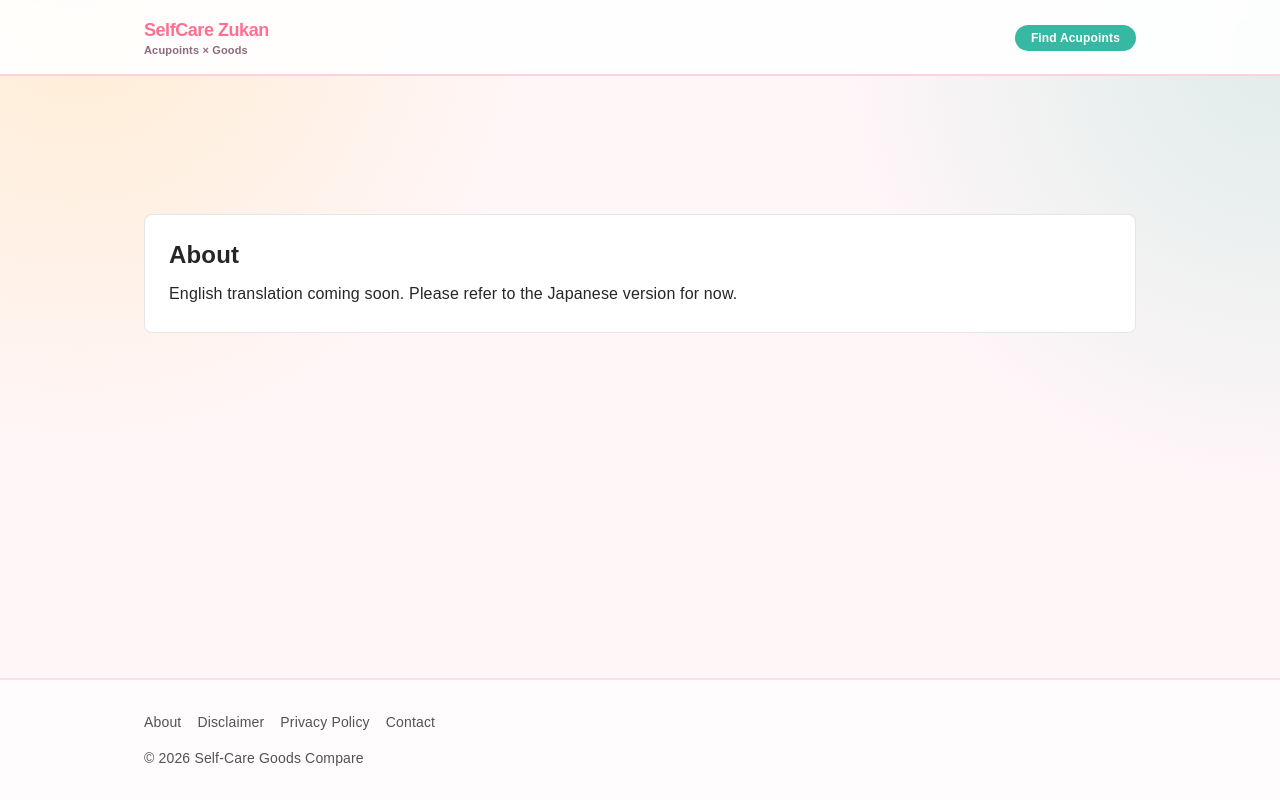
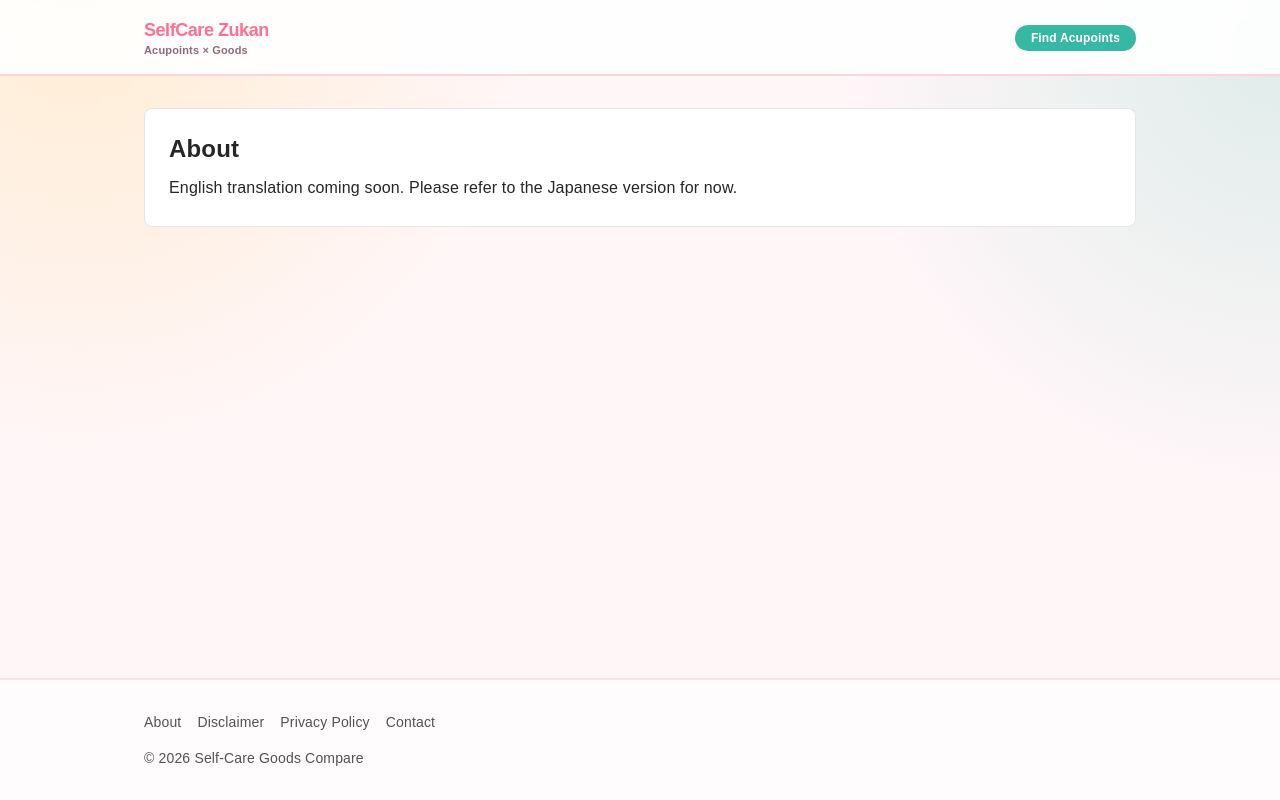
Before and after one commit to yukimaria9-cloud/selfcare-picks, a Next.js app: page /en/about in a window 1280 px wide. Built offline with nearby package versions, Linux system fonts and the light colour scheme.

Commit message:
Disable Admax again - confirmed to break page interactivity even isolated

```diff
--- a/src/app/[locale]/layout.tsx
+++ b/src/app/[locale]/layout.tsx
@@ -116,16 +116,17 @@ export default async function LocaleLayout({
           `}
         </Script>
         <Header locale={locale as Locale} />
-        {/* removeChildエラーの切り分け中: AdSense自動広告は引き続き無効化(上のhead参照)。
-            忍者Admax(Reactから切り離し済みの3枠、オーバーレイは除く)のみ復活させて検証中 */}
-        <AdPcHeader />
+        {/* 忍者Admax(3枠版でも)がReactのDOM管理と衝突し、ツボ検索のタグ操作が
+            効かなくなる不具合を確認したため、原因が解決するまで全面的に無効化中。
+            AdSense自動広告も同様に無効化中(上のhead参照) */}
+        {/* <AdPcHeader />
         <AdSpBanner />
-        <AdPcSideRail />
+        <AdPcSideRail /> */}
         <main className="mx-auto w-full max-w-5xl flex-1 px-4 py-8 pb-16 md:pb-8">
           {children}
         </main>
         <Footer locale={locale as Locale} />
-        <AdMaxLoader />
+        {/* <AdMaxLoader /> */}
       </body>
     </html>
   );
```
